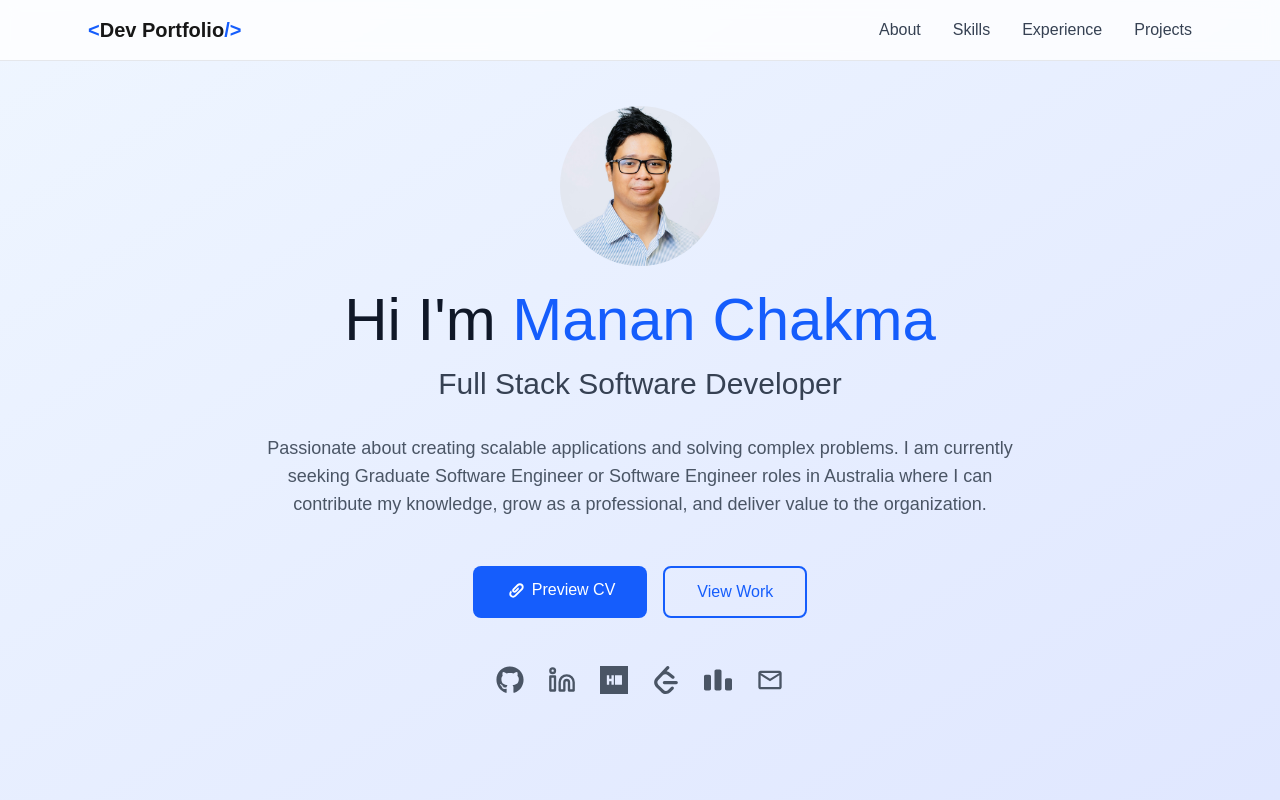
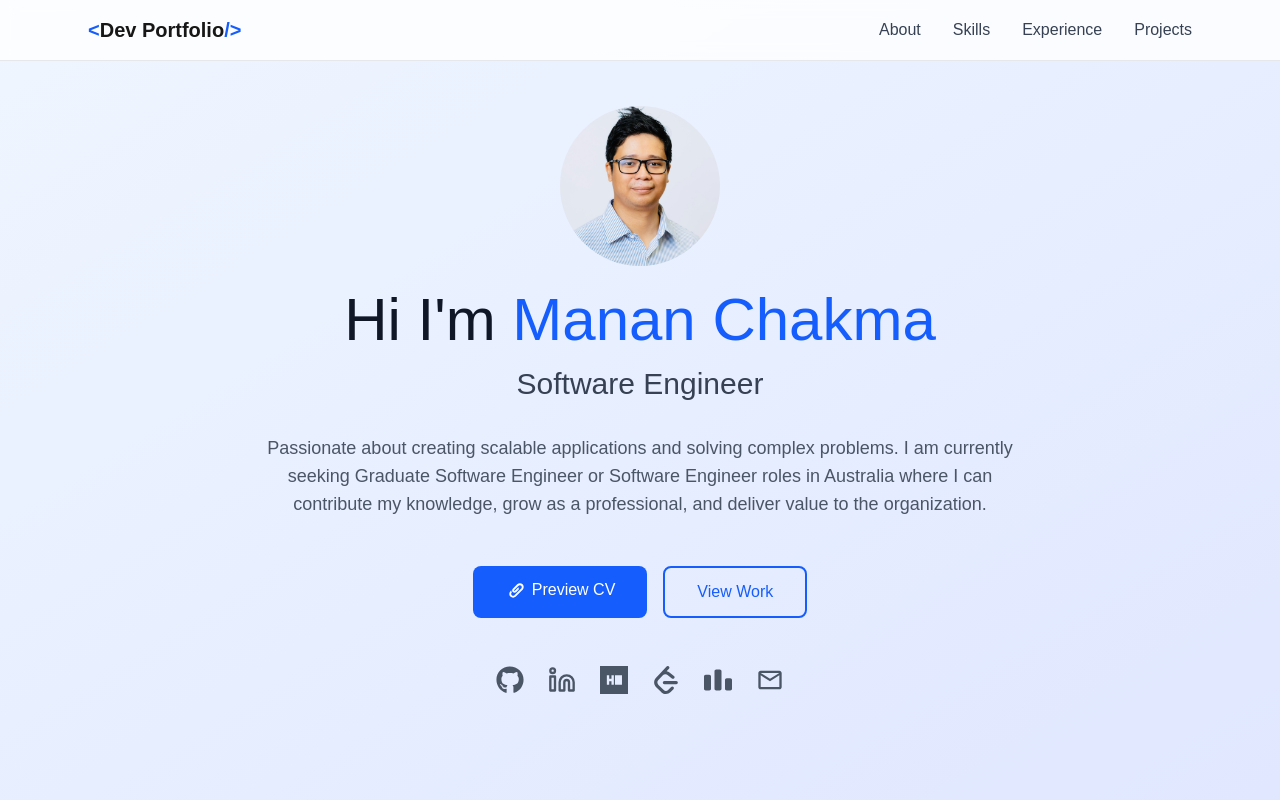
Before and after one commit to Manan-Chakma/manan-portfolio, a Next.js app: page / in a window 1280 px wide. Shown: the top 800 px of the page. Built offline with nearby package versions, Linux system fonts and the light colour scheme.

Commit message:
[IMP] title tupdated

```diff
--- a/src/app/components/Hero.tsx
+++ b/src/app/components/Hero.tsx
@@ -38,7 +38,7 @@ export function Hero() {
                 </h1>
 
                 <p className="text-2xl md:text-3xl text-gray-700 mb-8">
-                    Full Stack Software Developer
+                    Software Engineer
                 </p>
 
                 <p className="text-lg text-gray-600 mb-12 max-w-3xl mx-auto">
```
